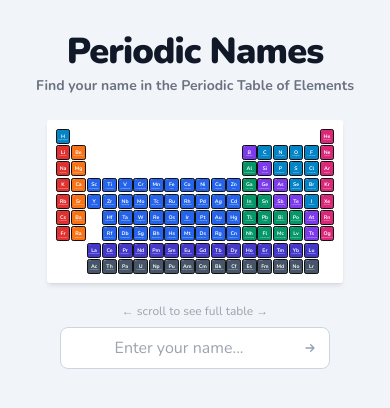
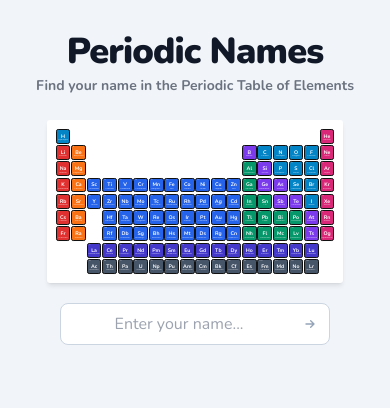
Before and after one commit to srrmlwn/periodicnames, a React (Vite) app: page / in a window 390 px wide. Shown: the top 408 px of the page. Built offline with nearby package versions, Linux system fonts and the light colour scheme.

Commit message:
chore: remove obsolete mobile scroll hint

```diff
--- a/src/App.tsx
+++ b/src/App.tsx
@@ -62,9 +62,6 @@ function App() {
             compact={isCompact}
           />
         </div>
-        {animationPhase !== 'results' && (
-          <p className="text-xs text-gray-400 text-center mb-2 md:hidden">← scroll to see full table →</p>
-        )}
 
         {animationPhase === 'processing' && (
           <div className="flex justify-center items-center py-3">
```
